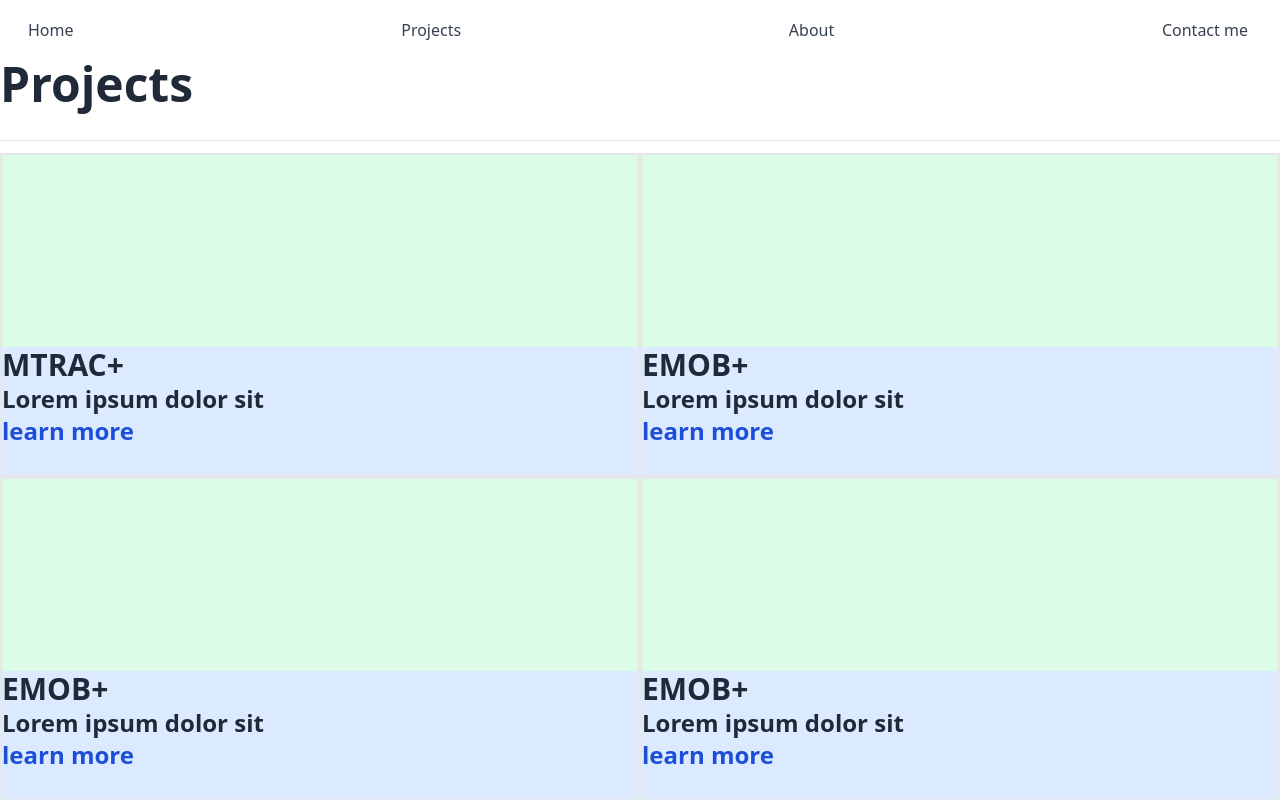
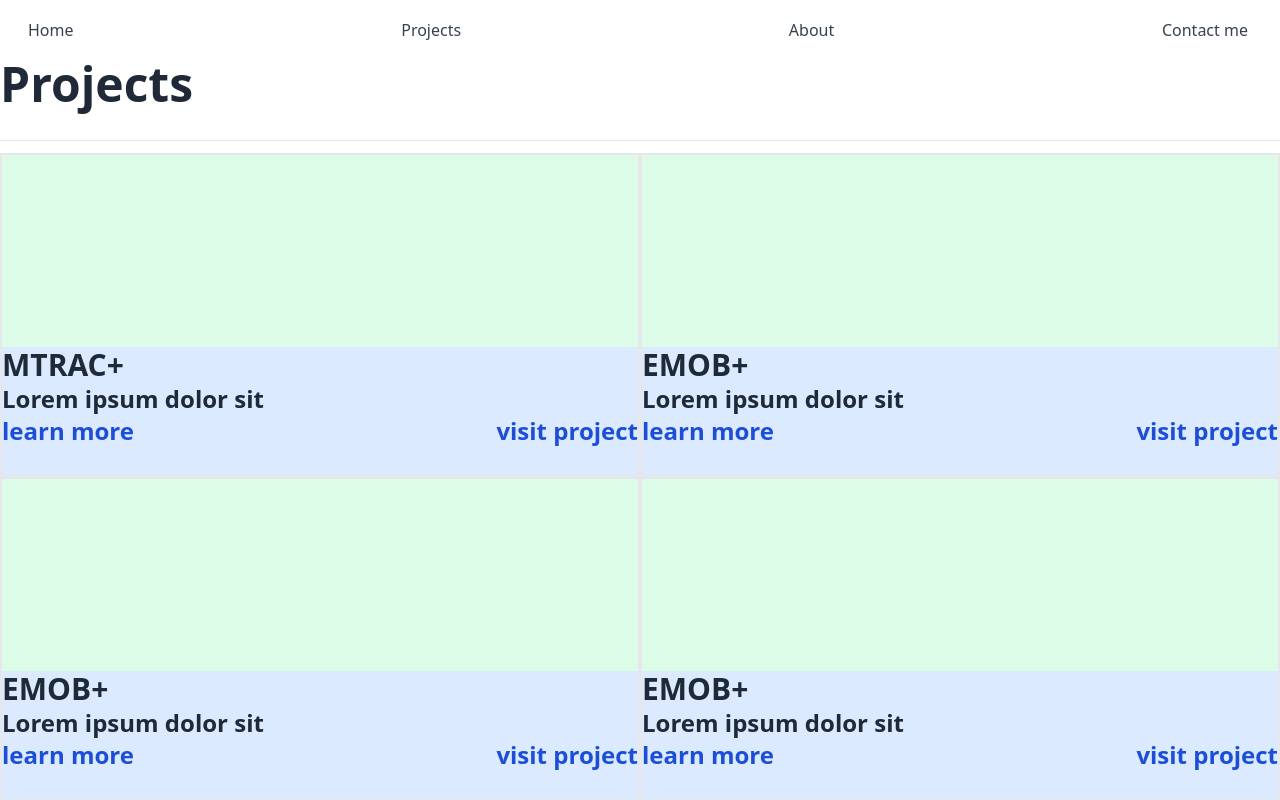
Before and after one commit to chuahziyang/Personal-Portfolio, a Vue app in the folder client/: page /projects in a window 1280 px wide. Shown: the top 800 px of the page. Built offline with nearby package versions, Linux system fonts and the light colour scheme.

Commit message:
working project slide

```diff
--- a/client/src/components/ProjectPanel.vue
+++ b/client/src/components/ProjectPanel.vue
@@ -20,9 +20,14 @@ console.log(props);
       <h6 class="text-2xl font-semibold text-gray-800">
         Lorem ipsum dolor sit
       </h6>
-      <a :href="linktoinfo" target="_">
-        <h6 class="text-2xl font-semibold text-blue-700">learn more</h6>
-      </a>
+      <div class="flex flex-row justify-between">
+        <a :href="linktoinfo" target="_">
+          <h6 class="text-2xl font-semibold text-blue-700">learn more</h6>
+        </a>
+        <a :href="linktoproject" target="_">
+          <h6 class="text-2xl font-semibold text-blue-700">visit project</h6>
+        </a>
+      </div>
     </div>
   </div>
 </template>
```
